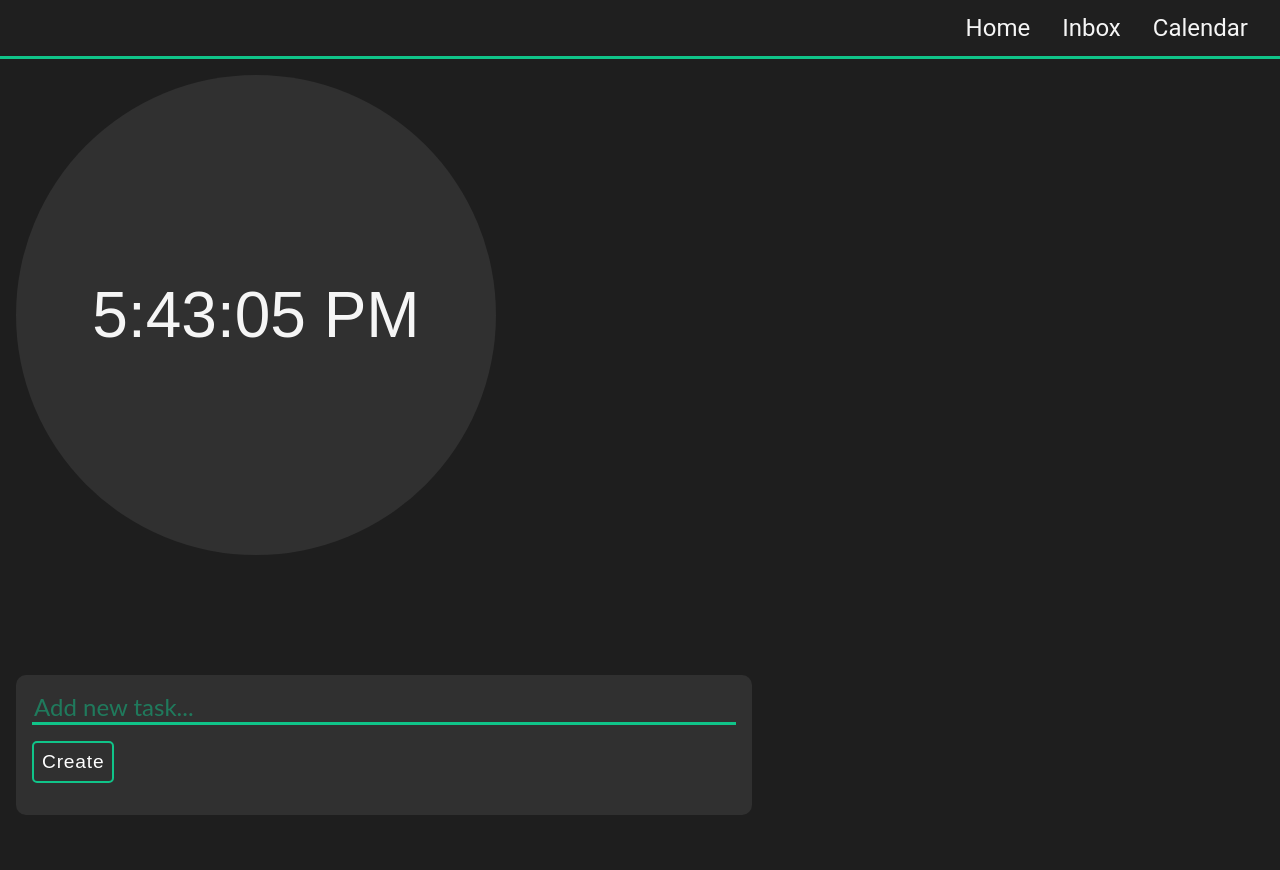
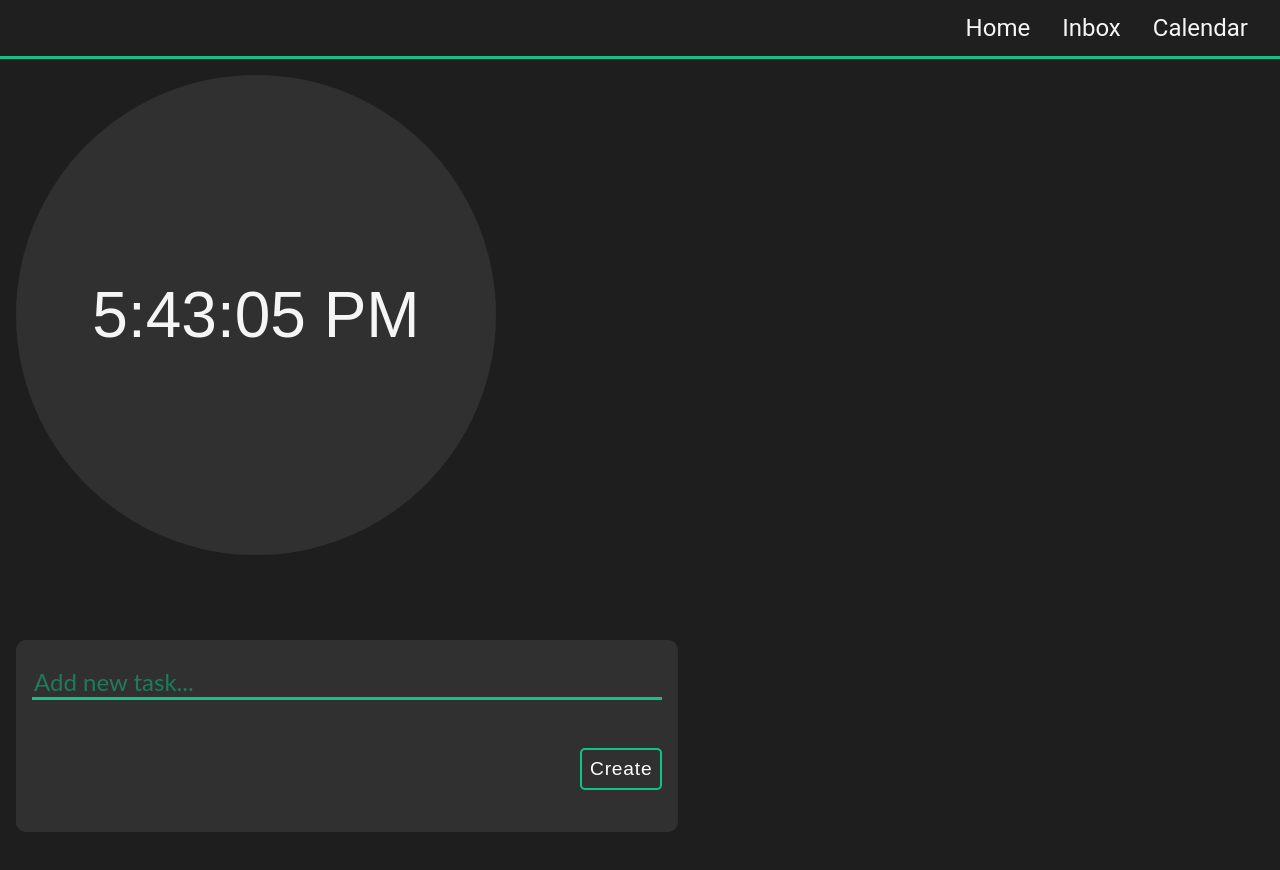
Before and after one commit to Clash2453/Dashboard, a Vue app: page / in a window 1280 px wide. Shown: the top 870 px of the page. Built offline with nearby package versions, Linux system fonts and the light colour scheme.

Commit message:
Stylize the create task component

```diff
--- a/src/components/CreateTaskComponent.vue
+++ b/src/components/CreateTaskComponent.vue
@@ -2,7 +2,7 @@
   <div class="container">
     <input class="text-input" type="text" placeholder="Add new task..." />
     <div class="additional-options">
-      <button class="create-button">Create</button>
+      <button class="green-button">Create</button>
     </div>
   </div>
 </template>
@@ -11,9 +11,13 @@
 .container {
   display: flex;
   flex-direction: column;
+  justify-content: center;
   background-color: var(--gray);
   padding: 1rem;
   border-radius: 10px;
+  width: calc(90% - 2rem);
+  min-height: 10rem;
+  gap: 2rem;
 }
 .additional-options {
   display: flex;
@@ -28,22 +32,10 @@
   background-color: transparent;
   color: whitesmoke;
 }
-.create-button {
-  background-color: transparent;
-  border: solid 2px var(--green);
-  border-radius: 5px;
-  padding: 0.5rem;
-  font-size: 1.2rem;
-  color: white;
-  font-weight: 500;
-  letter-spacing: 0.05rem;
-}
-.additional-options{
-    display: flex;
-    padding: 1rem 0;
-}
-.create-button:hover {
-  background-color: var(--green);
-  color: var(--dark);
+
+.additional-options {
+  display: flex;
+  flex-direction: row-reverse;
+  padding: 1rem 0;
 }
 </style>
```
